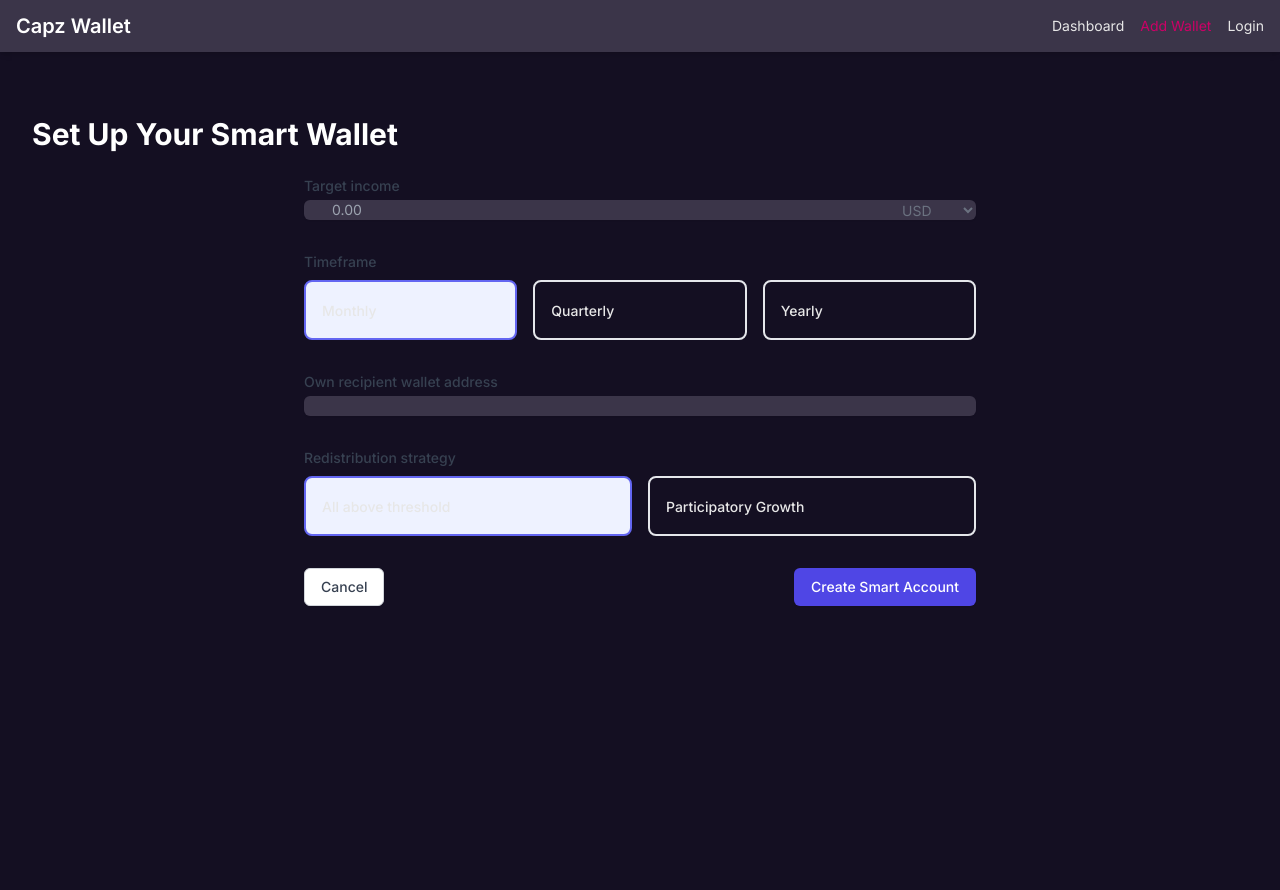
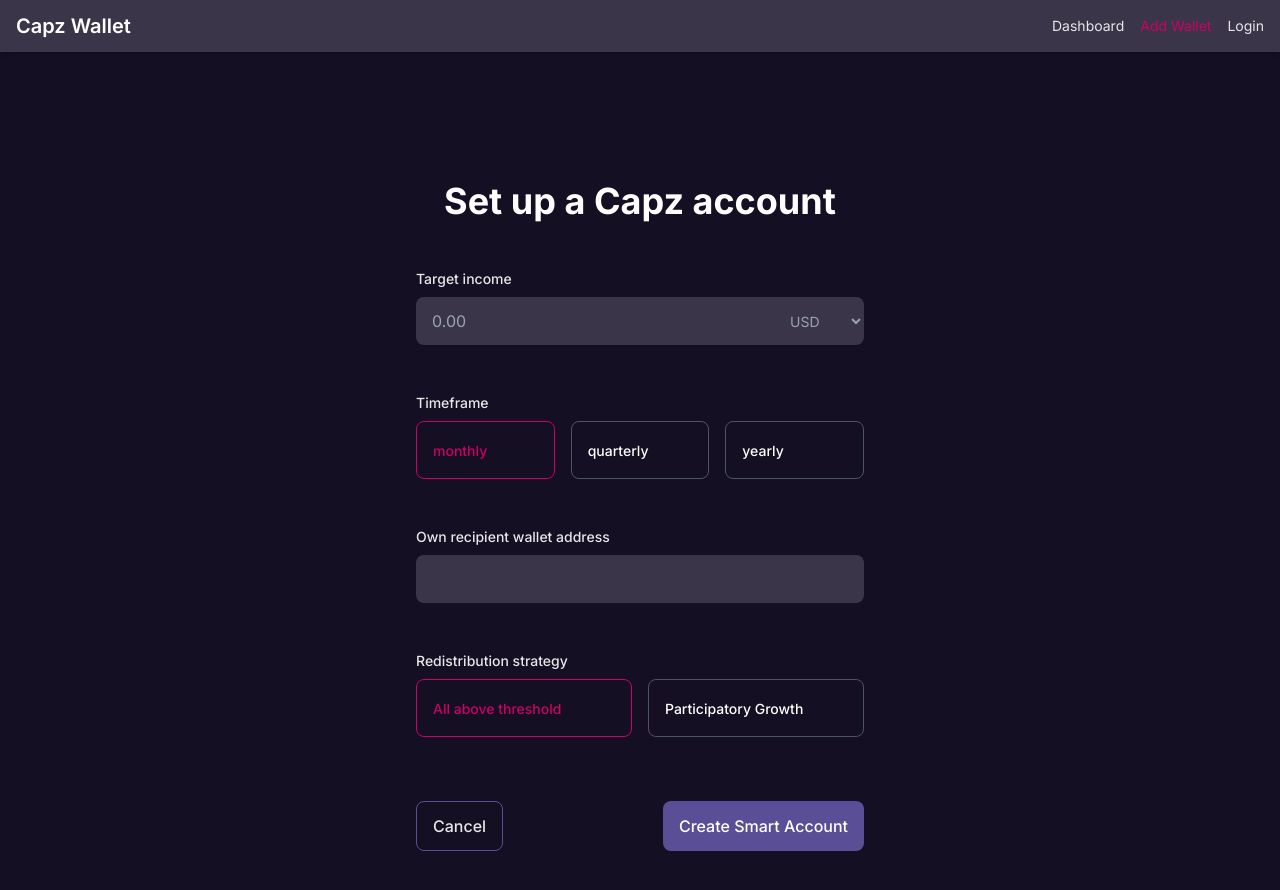
Before and after one commit to syntrofi/capz, a Next.js app: page /wallet-setup in a window 1280 px wide. Shown: the top 890 px of the page. Before the commit the page ends 800 px from the top, so only its background shows below. Built offline with nearby package versions, Linux system fonts and the light colour scheme.

Commit message:
Wallet Setup Form: Changed styling

```diff
--- a/app/wallet-setup/page.tsx
+++ b/app/wallet-setup/page.tsx
@@ -3,7 +3,7 @@ import WalletSetupForm from '@/components/WalletSetupForm'
 export default function WalletSetupPage() {
   return (
     <div className="container mx-auto px-4 py-8">
-      <h1 className="text-3xl font-bold mb-6">Set Up Your Smart Wallet</h1>
+
       <WalletSetupForm />
     </div>
   )
--- a/components/LoginForm.tsx
+++ b/components/LoginForm.tsx
@@ -3,29 +3,46 @@
 import React, { useState } from 'react';
 import Image from 'next/image';
 import Link from 'next/link';
+import { useRouter } from 'next/navigation';
+import { useAuth } from '@/contexts/AuthContext';
 
 export default function LoginForm() {
+  const router = useRouter();
+  const { login } = useAuth();
   const [showPassword, setShowPassword] = useState(false);
   const [formData, setFormData] = useState({
-    firstName: '',
-    lastName: '',
     email: '',
     password: '',
-    agreeTerms: false
   });
 
   const handleChange = (e: React.ChangeEvent<HTMLInputElement>) => {
-    const { name, value, type, checked } = e.target;
+    const { name, value } = e.target;
     setFormData(prev => ({
       ...prev,
-      [name]: type === 'checkbox' ? checked : value
+      [name]: value
     }));
   };
 
   const handleSubmit = (e: React.FormEvent) => {
     e.preventDefault();
     console.log('Form submitted:', formData);
-    // Handle form submission logic here
+    // TODO: Implement proper authentication logic
+    // Task: Integrate with backend API for user authentication
+    // TODO: Add error handling for failed login attempts
+    // Task: Display error messages to the user and handle various error scenarios
+    login('Email');
+    router.push('/dashboard');
+  };
+
+  const handleProviderLogin = (provider: 'Google' | 'Web3 Wallet' | 'Farcaster') => {
+    // TODO: Implement actual OAuth flow for Google
+    // Task: Set up Google OAuth credentials and integrate with Google Sign-In API
+    // TODO: Implement Web3 wallet connection
+    // Task: Integrate with Web3 libraries (e.g., ethers.js) for wallet connection
+    // TODO: Implement Farcaster authentication
+    // Task: Integrate with Farcaster API for authentication
+    login(provider);
+    router.push('/dashboard');
   };
 
   return (
@@ -38,35 +55,18 @@ export default function LoginForm() {
           layout="fill"
           objectFit="cover"
         />
-
+        {/* TODO: Replace placeholder image with actual branded image */}
+        {/* Task: Design and add a branded image for the login page */}
       </div>
 
       {/* Right column with form */}
       <div className="w-1/2 p-12 overflow-y-auto">
-        <h1 className="text-4xl font-bold text-white mb-4">Create an account</h1>
+        <h1 className="text-4xl font-bold text-white mb-4">Sign in</h1>
         <p className="text-gray-400 mb-8">
-          Already have an account? <Link href="/login" className="text-ultra_violet">Log in</Link>
+          Don't have an account? <Link href="/signup" className="text-ultra_violet">Sign up</Link>
         </p>
 
         <form onSubmit={handleSubmit} className="space-y-4">
-          <div className="flex space-x-4">
-            <input
-              type="text"
-              name="firstName"
-              placeholder="First name"
-              className="w-1/2 bg-english_violet text-white placeholder-gray-400 px-4 py-3 rounded-lg"
-              value={formData.firstName}
-              onChange={handleChange}
-            />
-            <input
-              type="text"
-              name="lastName"
-              placeholder="Last name"
-              className="w-1/2 bg-english_violet text-white placeholder-gray-400 px-4 py-3 rounded-lg"
-              value={formData.lastName}
-              onChange={handleChange}
-            />
-          </div>
           <input
             type="email"
             name="email"
@@ -101,24 +101,14 @@ export default function LoginForm() {
               )}
             </button>
           </div>
-          <div className="flex items-center">
-            <input
-              type="checkbox"
-              name="agreeTerms"
-              id="agreeTerms"
-              className="mr-2"
-              checked={formData.agreeTerms}
-              onChange={handleChange}
-            />
-            <label htmlFor="agreeTerms" className="text-gray-400">
-              I agree to the <Link href="#" className="text-ultra_violet">Terms & Conditions</Link>
-            </label>
-          </div>
+          {/* TODO: Add "Forgot Password" link */}
+          {/* Task: Implement forgot password functionality and create a new page for password reset */}
+          <div className="h-6"></div>
           <button
             type="submit"
             className="w-full bg-ultra_violet text-white py-3 rounded-lg font-medium"
           >
-            Create account
+            Sign in
           </button>
         </form>
 
@@ -128,22 +118,37 @@ export default function LoginForm() {
               <div className="w-full border-t border-gray-600"></div>
             </div>
             <div className="relative flex justify-center text-sm">
-              <span className="px-2 bg-dark_purple text-gray-400">Or register with</span>
+              <span className="px-2 bg-dark_purple text-gray-400">Or sign in with</span>
             </div>
           </div>
 
-          <div className="mt-6 grid grid-cols-2 gap-4">
-            <button className="flex justify-center items-center py-2 px-4 border border-gray-600 rounded-lg text-gray-400 hover:border-gray-400">
+          <div className="mt-6 grid grid-cols-3 gap-4">
+            <button
+              className="flex justify-center items-center py-2 px-4 border border-gray-600 rounded-lg text-gray-400 hover:border-gray-400"
+              onClick={() => handleProviderLogin('Google')}
+            >
               <svg className="h-5 w-5 mr-2" viewBox="0 0 24 24" fill="currentColor">
                 <path d="M12.24 10.285V14.4h6.806c-.275 1.765-2.056 5.174-6.806 5.174-4.095 0-7.439-3.389-7.439-7.574s3.345-7.574 7.439-7.574c2.33 0 3.891.989 4.785 1.849l3.254-3.138C18.189 1.186 15.479 0 12.24 0c-6.635 0-12 5.365-12 12s5.365 12 12 12c6.926 0 11.52-4.869 11.52-11.726 0-.788-.085-1.39-.189-1.989H12.24z" />
               </svg>
               Google
             </button>
-            <button className="flex justify-center items-center py-2 px-4 border border-gray-600 rounded-lg text-gray-400 hover:border-gray-400">
+            <button
+              className="flex justify-center items-center py-2 px-4 border border-gray-600 rounded-lg text-gray-400 hover:border-gray-400"
+              onClick={() => handleProviderLogin('Web3 Wallet')}
+            >
               <svg className="h-5 w-5 mr-2" viewBox="0 0 24 24" fill="currentColor">
-                <path d="M12 0C5.373 0 0 5.373 0 12s5.373 12 12 12 12-5.373 12-12S18.627 0 12 0zm0 2c5.514 0 10 4.486 10 10s-4.486 10-10 10S2 17.514 2 12 6.486 2 12 2zm0 3c-3.866 0-7 3.134-7 7s3.134 7 7 7 7-3.134 7-7-3.134-7-7-7zm0 2c2.761 0 5 2.239 5 5s-2.239 5-5 5-5-2.239-5-5 2.239-5 5-5z" />
+                <path d="M12 2C6.48 2 2 6.48 2 12s4.48 10 10 10 10-4.48 10-10S17.52 2 12 2zm0 18c-4.41 0-8-3.59-8-8s3.59-8 8-8 8 3.59 8 8-3.59 8-8 8zm-1-13h2v6h-2zm0 8h2v2h-2z"/>
               </svg>
-              Apple
+              Web3 Wallet
+            </button>
+            <button
+              className="flex justify-center items-center py-2 px-4 border border-gray-600 rounded-lg text-gray-400 hover:border-gray-400"
+              onClick={() => handleProviderLogin('Farcaster')}
+            >
+              <svg className="h-5 w-5 mr-2" viewBox="0 0 24 24" fill="currentColor">
+                <path d="M12 2L2 7l10 5 10-5-10-5zM2 17l10 5 10-5M2 12l10 5 10-5"/>
+              </svg>
+              Farcaster
             </button>
           </div>
         </div>
--- a/components/WalletSetupForm.tsx
+++ b/components/WalletSetupForm.tsx
@@ -20,13 +20,15 @@ const ClickableCard: React.FC<{
 }> = ({ selected, onClick, children }) => (
   <div
     onClick={onClick}
-    className={`cursor-pointer p-4 rounded-lg border-2 transition-all ${
+    className={`cursor-pointer p-4 rounded-lg border transition-all ${
       selected
-        ? 'border-indigo-500 bg-indigo-50'
-        : 'border-gray-200 hover:border-indigo-300'
+        ? 'border-dogwood_rose'
+        : 'border-gray-600 hover:border-gray-400'
     }`}
   >
+    <span className={`text-sm font-medium ${selected ? 'text-dogwood_rose font-bold' : 'text-white'}`}>
       {children}
+    </span>
   </div>
 );
 
@@ -55,17 +57,20 @@ export default function WalletSetupForm() {
   };
 
   return (
-    <form onSubmit={handleSubmit} className="space-y-8 max-w-2xl mx-auto">
-      <div>
-        <label htmlFor="targetIncome" className="block text-sm font-medium text-gray-700">
+    <div className="flex items-center justify-center min-h-screen bg-dark_purple p-4">
+      <div className="w-full max-w-md">
+        <h1 className="text-4xl font-bold text-white mb-12 text-center">Set up a Capz account</h1>
+        <form onSubmit={handleSubmit} className="space-y-12">
+          <div className="space-y-2">
+            <label htmlFor="targetIncome" className="block text-sm font-medium text-platinum">
               Target income
             </label>
-        <div className="mt-1 relative rounded-md shadow-sm">
+            <div className="relative rounded-md shadow-sm">
               <input
                 type="number"
                 name="targetIncome"
                 id="targetIncome"
-            className="focus:ring-indigo-500 focus:border-indigo-500 block w-full pl-7 pr-12 sm:text-sm border-gray-300 rounded-md"
+                className="bg-english_violet text-white placeholder-gray-400 w-full px-4 py-3 rounded-lg focus:ring-2 focus:ring-ultra_violet focus:border-transparent"
                 placeholder="0.00"
                 value={formState.targetIncome}
                 onChange={handleInputChange}
@@ -75,7 +80,7 @@ export default function WalletSetupForm() {
                 <select
                   id="currency"
                   name="currency"
-              className="focus:ring-indigo-500 focus:border-indigo-500 h-full py-0 pl-2 pr-7 border-transparent bg-transparent text-gray-500 sm:text-sm rounded-md"
+                  className="h-full py-0 pl-2 pr-7 border-transparent bg-transparent text-gray-400 sm:text-sm rounded-md"
                 >
                   <option>USD</option>
                 </select>
@@ -83,8 +88,8 @@ export default function WalletSetupForm() {
             </div>
           </div>
 
-      <div>
-        <label className="block text-sm font-medium text-gray-700 mb-2">Timeframe</label>
+          <div className="space-y-2">
+            <label className="block text-sm font-medium text-platinum">Timeframe</label>
             <div className="grid grid-cols-3 gap-4">
               {(['monthly', 'quarterly', 'yearly'] as const).map((option) => (
                 <ClickableCard
@@ -92,29 +97,29 @@ export default function WalletSetupForm() {
                   selected={formState.timeFrame === option}
                   onClick={() => handleCardSelection('timeFrame')(option)}
                 >
-              <span className="text-sm font-medium capitalize">{option}</span>
+                  {option}
                 </ClickableCard>
               ))}
             </div>
           </div>
 
-      <div>
-        <label htmlFor="walletAddress" className="block text-sm font-medium text-gray-700">
+          <div className="space-y-2">
+            <label htmlFor="walletAddress" className="block text-sm font-medium text-platinum">
               Own recipient wallet address
             </label>
             <input
               type="text"
               name="walletAddress"
               id="walletAddress"
-          className="mt-1 focus:ring-indigo-500 focus:border-indigo-500 block w-full shadow-sm sm:text-sm border-gray-300 rounded-md"
+              className="bg-english_violet text-white placeholder-gray-400 w-full px-4 py-3 rounded-lg focus:ring-2 focus:ring-ultra_violet focus:border-transparent"
               value={formState.walletAddress}
               onChange={handleInputChange}
               required
             />
           </div>
 
-      <div>
-        <label className="block text-sm font-medium text-gray-700 mb-2">Redistribution strategy</label>
+          <div className="space-y-2">
+            <label className="block text-sm font-medium text-platinum">Redistribution strategy</label>
             <div className="grid grid-cols-2 gap-4">
               {([
                 { value: 'all-above-threshold', label: 'All above threshold' },
@@ -125,27 +130,29 @@ export default function WalletSetupForm() {
                   selected={formState.redistributionStrategy === option.value}
                   onClick={() => handleCardSelection('redistributionStrategy')(option.value)}
                 >
-              <span className="text-sm font-medium">{option.label}</span>
+                  {option.label}
                 </ClickableCard>
               ))}
             </div>
           </div>
 
-      <div className="flex justify-between">
+          <div className="flex justify-between pt-4">
             <button
               type="button"
               onClick={() => router.push('/dashboard')}
-          className="inline-flex items-center px-4 py-2 border border-gray-300 shadow-sm text-sm font-medium rounded-md text-gray-700 bg-white hover:bg-gray-50 focus:outline-none focus:ring-2 focus:ring-offset-2 focus:ring-indigo-500"
+              className="px-4 py-3 border border-ultra_violet text-platinum rounded-lg font-medium hover:bg-ultra_violet hover:text-white transition-colors focus:outline-none focus:ring-2 focus:ring-offset-2 focus:ring-ultra_violet"
             >
               Cancel
             </button>
             <button
               type="submit"
-          className="inline-flex items-center px-4 py-2 border border-transparent text-sm font-medium rounded-md shadow-sm text-white bg-indigo-600 hover:bg-indigo-700 focus:outline-none focus:ring-2 focus:ring-offset-2 focus:ring-indigo-500"
+              className="px-4 py-3 bg-ultra_violet text-white rounded-lg font-medium hover:bg-opacity-90 transition-colors focus:outline-none focus:ring-2 focus:ring-offset-2 focus:ring-ultra_violet"
             >
               Create Smart Account
             </button>
           </div>
         </form>
+      </div>
+    </div>
   );
 }
```
Also changed, not shown: 1 other file (tests, documents, lock files or other folders). Lines whose indentation alone changed are shown as unchanged.
